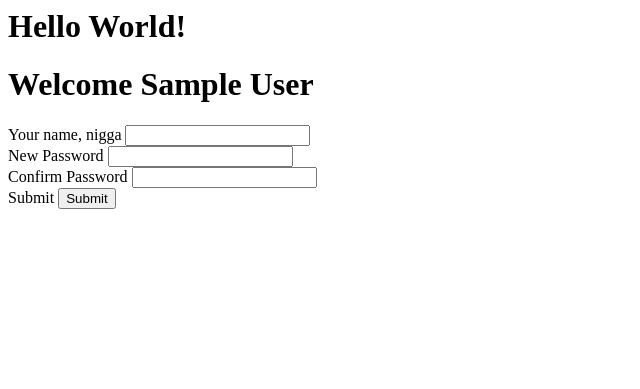
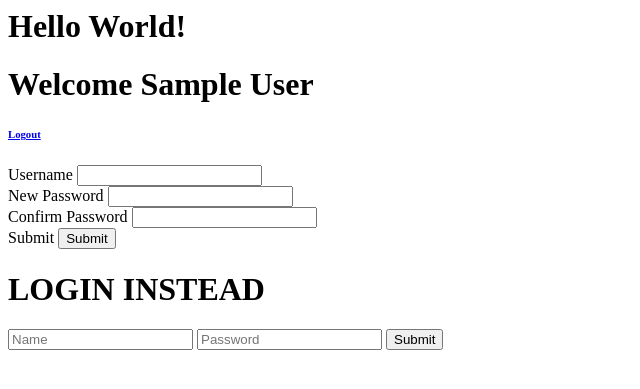
Before and after one commit to JQuinzell/Vetiver, a Flask app: page / in a window 1280 px wide. Shown: the top 389 px of the page, without its empty margins (0-640 px from the left). Run offline with Flask 2, Linux system fonts and the light colour scheme; a user stored in the database is signed in; tables that the repository leaves empty hold one stand-in row (values such as "Sample post"); some libraries are stand-ins or nearby versions.

Commit message:
Slightly more powerful login stuff

```diff
--- a/app/main/forms.py
+++ b/app/main/forms.py
@@ -1,9 +1,22 @@
 from flask.ext.wtf import Form
-from wtforms import StringField, TextAreaField, BooleanField, SelectField, SubmitField, PasswordField
-from wtforms.validators import Required, Length, EqualTo
+from wtforms import StringField, TextAreaField, BooleanField, SelectField, SubmitField, PasswordField, ValidationError
+from wtforms.validators import Required, Length, EqualTo, Regexp
+from ..models import Student
 
 class SignupForm(Form):
-	name = StringField("Your name, nigga", validators=[Required()])
-	password = PasswordField("New Password", [Required(), EqualTo('confirm')])
+	name = StringField('Username', validators=[
+        Required(), Length(1, 64), Regexp('^[A-Za-z][A-Za-z0-9_.]*$', 0,
+                                          'Usernames must have only letters, '
+                                          'numbers, dots or underscores')])
+	password = PasswordField("New Password", validators=[Required(), EqualTo('confirm', message="Passwords must match")])
 	confirm = PasswordField("Confirm Password")
 	submit = SubmitField("Submit")
+
+	def validate_name(self, field):
+		if Student.query.filter_by(name=field.data).first():
+			raise ValidationError("Name has already been taken")
+
+class LoginForm(Form):
+	name = StringField()
+	password = PasswordField()
+	submit = SubmitField()
--- a/app/main/views.py
+++ b/app/main/views.py
@@ -1,7 +1,7 @@
 from flask import render_template, redirect, url_for
-from flask.ext.login import login_user
+from flask.ext.login import login_user, login_required, logout_user
 from . import main
-from .forms import SignupForm
+from .forms import SignupForm, LoginForm
 from .. import db, lm
 from ..models import Student
 
@@ -13,7 +13,7 @@ def load_user(id):
 @main.route('/', methods=["GET", "POST"])
 def index():
 	form = SignupForm()
-	stud = None
+	login = LoginForm()
 
 	if form.validate_on_submit():
 		student = Student(
@@ -23,7 +23,23 @@ def index():
 		db.session.add(student)
 		db.session.commit()
 		login_user(student)
-		stud = student
 		return redirect(url_for('.index'))
 
-	return render_template('index.html', form=form, student=stud)
+	if login.validate_on_submit():
+		student = Student.query.filter_by(name=login.name.data).first()
+		if student is not None and student.verify_password(login.password.data):
+			login_user(student)
+			return redirect(url_for('.index'))
+
+	return render_template('index.html', form=form, login=login)
+
+@login_required
+@main.route('/secret')
+def secret():
+	return "<h1>GOOD JOB</h1>"
+
+@login_required
+@main.route('/logout')
+def logout():
+	logout_user()
+	return redirect(url_for('main.index'))
--- a/app/templates/index.html
+++ b/app/templates/index.html
@@ -1,12 +1,34 @@
+{% macro render_field(field) %}
+  {{ field.label }}
+  {{ field(**kwargs)|safe }}
+  {% if field.errors %}
+    <ul class=errors>
+    {% for error in field.errors %}
+      <li>{{ error }}</li>
+    {% endfor %}
+    </ul>
+  {% endif %}
+  <br>
+{% endmacro %}
+
 <h1>Hello World!</h1>
-{% if current_user %}
+{% if current_user.is_authenticated() %}
 <h1>Welcome {{ current_user.name }}</h1>
+<h6><a href="{{ url_for('.logout') }}">Logout</a></h6>
 {% endif %}
 
 <form action="/" method="POST">
 	{{ form.hidden_tag() }}
-	{{ form.name.label }} {{ form.name }} <br>
-	{{ form.password.label }} {{ form.password }} <br>
-	{{ form.confirm.label }} {{ form.confirm }} <br>
+	{{ render_field(form.name) }}
+	{{ render_field(form.password) }}
+	{{ render_field(form.confirm) }}
 	{{ form.submit.label }} {{ form.submit }}
 </form>
+
+<h1>LOGIN INSTEAD</h1>
+<form action="/" method="POST">
+	{{ login.hidden_tag() }}
+	{{ login.name(placeholder="Name") }}
+	{{ login.password(placeholder="Password") }}
+	{{ login.submit }}
+</form>
--- a/manage.py
+++ b/manage.py
@@ -1,6 +1,7 @@
 import os
 from app import create_app, db
 # import models
+from app.models import Student
 from flask.ext.script import Manager, Shell
 from flask.ext.migrate import Migrate, MigrateCommand
 
@@ -10,7 +11,7 @@ migrate = Migrate(app, db)
 
 def make_shell_context():
 	# set any variables you want in the shell
-	return dict(app=app, db=db)
+	return dict(app=app, db=db, Student=Student)
 
 manager.add_command('shell', Shell(make_context=make_shell_context))
 manager.add_command('db', MigrateCommand)
```
Also changed, not shown: app/models.py (+12 -11 lines), migrations/versions/952e324ba37_.py (added, +28 -0 lines).
